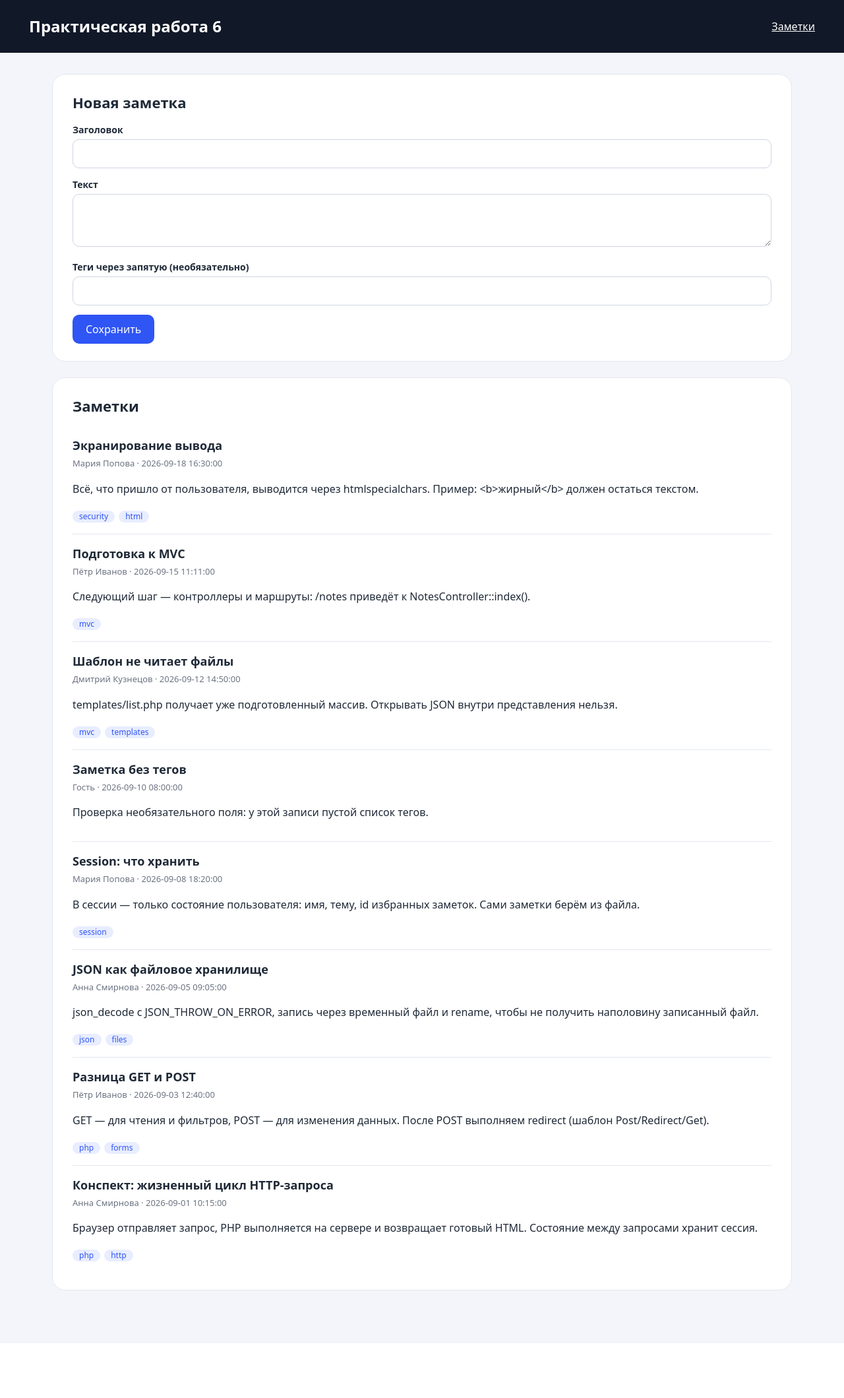
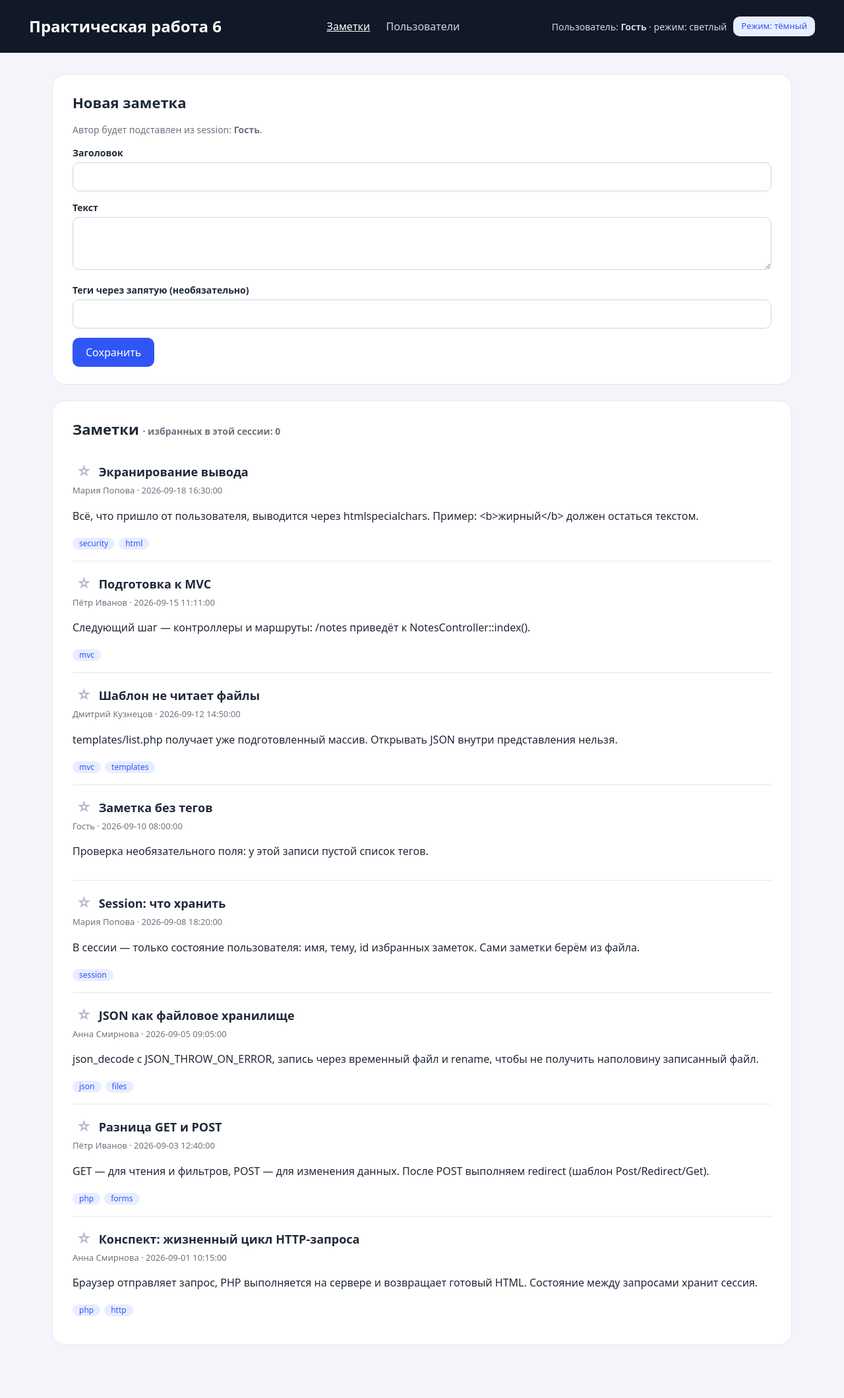
Before and after one commit to prokope123-ux/TRPO-RNV-0225, a PHP site: page / in a window 1280 px wide. Shown: the whole page at 66% size. Before the commit the page ends 1956 px from the top, so only its background shows below. Run offline with PHP 8.4, Linux system fonts and the light colour scheme.

Commit message:
feat: keep user name, theme and favorites in session; show in header; users page; clear action
Co-Authored-By: Claude Sonnet 5.5 <noreply@anthropic.com>
Claude-Session: https://claude.ai/code/session_01F7qiGm1kAPYDuHQn27PJ1i

```diff
--- a/pr06-php-json-session/public/index.php
+++ b/pr06-php-json-session/public/index.php
@@ -15,10 +15,12 @@ require_once __DIR__ . '/../src/actions.php';
 
 // Сессия стартует до любого вывода.
 startSession();
+initSessionState();
 
 // Таблица маршрутов: значение параметра page → шаблон, заголовок и функция подготовки данных.
 $routes = [
-    'notes' => ['template' => 'list', 'title' => 'Заметки', 'handler' => 'buildNotesPage'],
+    'notes' => ['template' => 'list',  'title' => 'Заметки',      'handler' => 'buildNotesPage'],
+    'users' => ['template' => 'users', 'title' => 'Пользователи', 'handler' => 'buildUsersPage'],
 ];
 
 // POST: изменить данные и сделать redirect. HTML здесь не выводится.
@@ -30,11 +32,11 @@ $page = $_GET['page'] ?? 'notes';
 $page = is_string($page) && $page !== '' ? $page : 'notes';
 
 if (!isset($routes[$page])) {
-    renderPage('404', ['requested' => $page], ['title' => 'Страница не найдена', 'page' => '', 'flash' => pullFlash(), 'csrf' => csrfToken()], 404);
+    renderPage('404', ['requested' => $page], ['title' => 'Страница не найдена', 'page' => '', 'flash' => pullFlash(), 'csrf' => csrfToken(), 'state' => $_SESSION['state']], 404);
     exit;
 }
 
 $route = $routes[$page];
 $data = ($route['handler'])();                 // 1) подготовка данных
 renderPage($route['template'], $data,          // 2) вывод шаблона
-    ['title' => $route['title'], 'page' => $page, 'flash' => pullFlash(), 'csrf' => csrfToken()]);
+    ['title' => $route['title'], 'page' => $page, 'flash' => pullFlash(), 'csrf' => csrfToken(), 'state' => $_SESSION['state']]);
--- a/pr06-php-json-session/src/actions.php
+++ b/pr06-php-json-session/src/actions.php
@@ -3,6 +3,7 @@ declare(strict_types=1);
 
 require_once __DIR__ . '/notes.php';
 require_once __DIR__ . '/session.php';
+require_once __DIR__ . '/state.php';
 
 /** Безопасно читает строковое поле POST (массивы и отсутствующие поля дают пустую строку). */
 function postString(string $key): string
@@ -41,7 +42,7 @@ function handlePostRequest(array $allowedPages): never
                 redirectTo('notes', '#add');
             }
             try {
-                $id = addNote($result['values']['title'], $result['values']['body'], $result['tags'], 'Гость');
+                $id = addNote($result['values']['title'], $result['values']['body'], $result['tags'], $_SESSION['state']['display_name']);
                 flash('ok', "Заметка №{$id} добавлена.");
             } catch (StorageException $ex) {
                 rememberForm('note', $result['values'], []);
@@ -49,6 +50,32 @@ function handlePostRequest(array $allowedPages): never
             }
             redirectTo('notes', '#notes');
 
+        case 'login':
+        case 'clear_name':
+        case 'set_theme':
+        case 'toggle_favorite':
+            $action = postString('action');
+            $params = ['user_id' => postString('user_id'), 'theme' => postString('theme'), 'note_id' => postString('note_id')];
+            try {
+                $error = applyAction($_SESSION['state'], $action, $params, stateContext());
+            } catch (StorageException $ex) {
+                $error = $ex->getMessage();
+            }
+            if ($error !== null) {
+                flash('error', $error);
+            } else {
+                if ($action === 'login') {
+                    session_regenerate_id(true); // после входа выдаём новый идентификатор сессии
+                }
+                flash('ok', [
+                    'login'           => 'Вы вошли как ' . $_SESSION['state']['display_name'] . '.',
+                    'clear_name'      => 'Имя очищено, вы снова «Гость».',
+                    'set_theme'       => 'Режим интерфейса: ' . ($_SESSION['state']['theme'] === 'dark' ? 'тёмный' : 'светлый') . '.',
+                    'toggle_favorite' => 'Избранное обновлено.',
+                ][$action]);
+            }
+            redirectTo($return);
+
         default:
             flash('error', 'Неизвестное действие.');
             redirectTo($return);
--- a/pr06-php-json-session/src/pages.php
+++ b/pr06-php-json-session/src/pages.php
@@ -3,6 +3,7 @@ declare(strict_types=1);
 
 require_once __DIR__ . '/notes.php';
 require_once __DIR__ . '/session.php';
+require_once __DIR__ . '/state.php';
 
 /**
  * Подготовка данных страницы «Заметки». Вызывается ДО подключения шаблона:
@@ -11,10 +12,24 @@ require_once __DIR__ . '/session.php';
 function buildNotesPage(): array
 {
     $form = pullForm('note'); // значения и ошибки формы после неудачного POST
-    $base = ['form' => $form['values'], 'formErrors' => $form['errors'], 'csrf' => csrfToken()];
+    $base = [
+        'form' => $form['values'], 'formErrors' => $form['errors'], 'csrf' => csrfToken(),
+        'favorites' => $_SESSION['state']['favorites'], 'author' => $_SESSION['state']['display_name'],
+    ];
     try {
         return ['notes' => loadNotes(), 'error' => null] + $base;
     } catch (StorageException $ex) {
         return ['notes' => [], 'error' => $ex->getMessage()] + $base;
     }
 }
+
+/** Страница «Пользователи»: данные из users.json и текущий вход из session. */
+function buildUsersPage(): array
+{
+    $base = ['csrf' => csrfToken(), 'currentUserId' => $_SESSION['state']['user_id']];
+    try {
+        return ['users' => loadUsers(), 'error' => null] + $base;
+    } catch (StorageException $ex) {
+        return ['users' => [], 'error' => $ex->getMessage()] + $base;
+    }
+}
--- /dev/null
+++ b/pr06-php-json-session/src/state.php
@@ -0,0 +1,83 @@
+<?php
+declare(strict_types=1);
+
+require_once __DIR__ . '/users.php';
+require_once __DIR__ . '/notes.php';
+
+const THEMES = ['light', 'dark'];
+const GUEST_NAME = 'Гость';
+
+/** Состояние пользователя по умолчанию (то, что видит новый посетитель). */
+function defaultState(): array
+{
+    return ['display_name' => GUEST_NAME, 'user_id' => null, 'theme' => 'light', 'favorites' => []];
+}
+
+/** Создаёт недостающие ключи состояния в $_SESSION (после session_start). */
+function initSessionState(): void
+{
+    $_SESSION['state'] = (is_array($_SESSION['state'] ?? null) ? $_SESSION['state'] : []) + defaultState();
+}
+
+/**
+ * Единственная функция, которая изменяет состояние пользователя.
+ * Работает с массивом по ссылке, поэтому её можно применить и к $_SESSION['state'],
+ * и к отдельному массиву — так сценарии из session_scenarios.json проверяются без браузера.
+ *
+ * $context — загрузчики данных: ['users' => callable, 'note_ids' => callable].
+ * Возвращает текст ошибки или null при успехе.
+ *
+ * @throws StorageException если нужный файл данных недоступен
+ */
+function applyAction(array &$state, string $action, array $params, array $context): ?string
+{
+    switch ($action) {
+        case 'init':
+            return null;
+
+        case 'login':
+            $userId = filter_var($params['user_id'] ?? null, FILTER_VALIDATE_INT);
+            $users = ($context['users'])();
+            if ($userId === false || !isset($users[$userId])) {
+                return 'Пользователь не найден.';
+            }
+            $state['user_id'] = $userId;
+            $state['display_name'] = $users[$userId]['display_name'];
+            $state['theme'] = $users[$userId]['theme'];   // у пользователя в users.json свой режим
+            return null;
+
+        case 'clear_name':
+            $state['user_id'] = null;
+            $state['display_name'] = GUEST_NAME;
+            return null;
+
+        case 'set_theme':
+            $theme = $params['theme'] ?? '';
+            if (!is_string($theme) || !in_array($theme, THEMES, true)) {
+                return 'Недопустимый режим интерфейса.';
+            }
+            $state['theme'] = $theme;
+            return null;
+
+        case 'toggle_favorite':
+            $noteId = filter_var($params['note_id'] ?? null, FILTER_VALIDATE_INT);
+            if ($noteId === false || !in_array($noteId, ($context['note_ids'])(), true)) {
+                return 'Такой заметки нет.';
+            }
+            $favorites = $state['favorites'];
+            $state['favorites'] = in_array($noteId, $favorites, true)
+                ? array_values(array_diff($favorites, [$noteId]))
+                : [...$favorites, $noteId];
+            return null;
+    }
+    return 'Неизвестное действие.';
+}
+
+/** Загрузчики данных для applyAction: файлы читаются только тогда, когда они действительно нужны. */
+function stateContext(): array
+{
+    return [
+        'users'    => static fn(): array => loadUsers(),
+        'note_ids' => static fn(): array => array_column(loadNotes(), 'id'),
+    ];
+}
--- /dev/null
+++ b/pr06-php-json-session/src/users.php
@@ -0,0 +1,28 @@
+<?php
+declare(strict_types=1);
+
+require_once __DIR__ . '/storage.php';
+
+/**
+ * Пользователи из users.json.
+ *
+ * @return array<int, array{id:int, login:string, display_name:string, role:string, theme:string}>
+ * @throws StorageException
+ */
+function loadUsers(): array
+{
+    $users = [];
+    foreach (loadJson(dataPath('users.json')) as $row) {
+        if (!is_array($row) || !isset($row['id'], $row['display_name']) || !is_numeric($row['id'])) {
+            continue; // повреждённую запись пропускаем
+        }
+        $users[(int) $row['id']] = [
+            'id'           => (int) $row['id'],
+            'login'        => (string) ($row['login'] ?? ''),
+            'display_name' => (string) $row['display_name'],
+            'role'         => (string) ($row['role'] ?? 'student'),
+            'theme'        => in_array($row['theme'] ?? '', ['light', 'dark'], true) ? $row['theme'] : 'light',
+        ];
+    }
+    return $users;
+}
--- a/pr06-php-json-session/templates/layout.php
+++ b/pr06-php-json-session/templates/layout.php
@@ -1,5 +1,6 @@
 <?php
-/** @var string $title @var string $page @var string $content @var ?array $flash */
+/** @var string $title @var string $page @var string $content @var ?array $flash @var string $csrf @var array $state */
+$nextTheme = $state['theme'] === 'dark' ? 'light' : 'dark';
 ?>
 <!DOCTYPE html>
 <html lang="ru">
@@ -9,12 +10,25 @@
   <title><?= e($title) ?> — ПР №6</title>
   <link rel="stylesheet" href="/style.css">
 </head>
-<body>
+<body data-theme="<?= e($state['theme']) ?>">
 <header class="site-header">
   <h1>Практическая работа 6</h1>
   <nav>
     <a href="<?= e(url('notes')) ?>" class="<?= $page === 'notes' ? 'active' : '' ?>">Заметки</a>
+    <a href="<?= e(url('users')) ?>" class="<?= $page === 'users' ? 'active' : '' ?>">Пользователи</a>
   </nav>
+  <div class="who" id="session-state">
+    <span>Пользователь: <strong id="who-name"><?= e($state['display_name']) ?></strong> · режим: <?= $state['theme'] === 'dark' ? 'тёмный' : 'светлый' ?></span>
+    <form method="post" action="<?= e(url($page === '' ? 'notes' : $page)) ?>">
+      <input type="hidden" name="csrf" value="<?= e($csrf) ?>">
+      <input type="hidden" name="return" value="<?= e($page === '' ? 'notes' : $page) ?>">
+      <input type="hidden" name="theme" value="<?= e($nextTheme) ?>">
+      <button type="submit" name="action" value="set_theme" class="secondary">Режим: <?= $nextTheme === 'dark' ? 'тёмный' : 'светлый' ?></button>
+      <?php if ($state['user_id'] !== null): ?>
+        <button type="submit" name="action" value="clear_name" class="secondary">Очистить имя</button>
+      <?php endif; ?>
+    </form>
+  </div>
 </header>
 <main>
 <?php if ($flash !== null): ?>
--- a/pr06-php-json-session/templates/list.php
+++ b/pr06-php-json-session/templates/list.php
@@ -1,8 +1,9 @@
 <?php
-/** @var array $notes @var ?string $error @var array $form @var array $formErrors @var string $csrf */
+/** @var array $notes @var ?string $error @var array $form @var array $formErrors @var string $csrf @var array $favorites @var string $author */
 ?>
 <section class="card" id="add">
   <h2>Новая заметка</h2>
+  <p class="muted">Автор будет подставлен из session: <strong><?= e($author) ?></strong>.</p>
   <form method="post" action="<?= e(url('notes')) ?>" novalidate>
     <input type="hidden" name="action" value="add_note">
     <input type="hidden" name="return" value="notes">
@@ -27,7 +28,7 @@
 </section>
 
 <section class="card" id="notes">
-  <h2>Заметки</h2>
+  <h2>Заметки <span class="muted">· избранных в этой сессии: <?= count($favorites) ?></span></h2>
   <?php if ($error !== null): ?>
     <div class="alert error"><strong>Не удалось загрузить заметки.</strong> <?= e($error) ?> Проверьте файл <code>data/notes.json</code>.</div>
   <?php elseif ($notes === []): ?>
@@ -35,7 +36,16 @@
   <?php else: ?>
     <?php foreach ($notes as $note): ?>
       <article class="note">
-        <h3><?= e($note['title']) ?></h3>
+        <?php $isFav = in_array($note['id'], $favorites, true); ?>
+        <h3>
+          <form method="post" action="<?= e(url('notes')) ?>" style="display:inline">
+            <input type="hidden" name="csrf" value="<?= e($csrf) ?>">
+            <input type="hidden" name="return" value="notes">
+            <input type="hidden" name="note_id" value="<?= $note['id'] ?>">
+            <button type="submit" name="action" value="toggle_favorite" class="fav <?= $isFav ? 'on' : '' ?>" title="<?= $isFav ? 'Убрать из избранного' : 'В избранное' ?>"><?= $isFav ? '★' : '☆' ?></button>
+          </form>
+          <?= e($note['title']) ?>
+        </h3>
         <div class="meta"><?= e($note['author']) ?> · <?= e($note['created_at']) ?></div>
         <p><?= nl2br(e($note['body'])) ?></p>
         <div>
```
Also changed, not shown: pr06-php-json-session/templates/users.php (added, +39 -0 lines).
